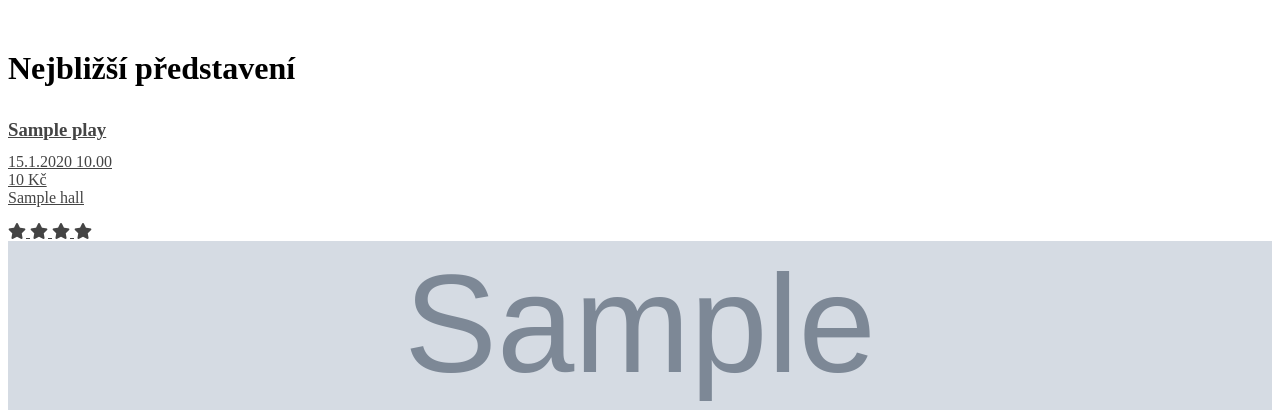
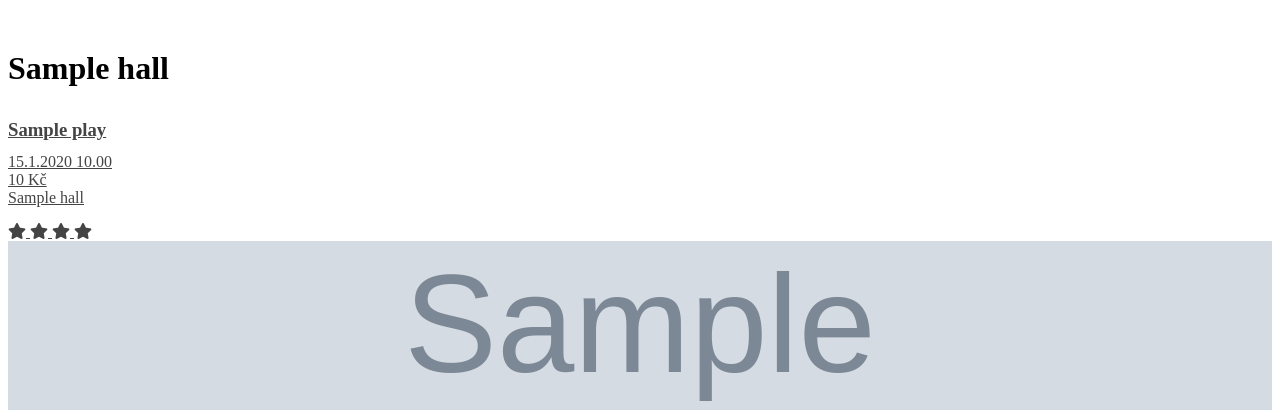
Before and after one commit to martinbuchta/iis, a Symfony app: template templates/homepage.html.twig in a window 1280 px wide. Shown: the part 122-542 px from the top of the page. Run offline with Twig, Linux system fonts and the light colour scheme; the template is opened without the code that fills it: most values are stand-ins (such as "Sample title", 1, 10 or a date in 2020); grey boxes marked "Sample" are stand-in pictures; some libraries are stand-ins or nearby versions.

Commit message:
Performance list by hall

```diff
--- a/templates/homepage.html.twig
+++ b/templates/homepage.html.twig
@@ -5,7 +5,11 @@
         <div class="row performances">
             <div class="col-12">
                 <div class="page-header">
-                    <h1>Nejbližší představení</h1>
+                    {% if hall is defined %}
+                        <h1>{{ hall.name }}</h1>
+                    {% else %}
+                        <h1>Nejbližší představení</h1>
+                    {% endif %}
                 </div>
             </div>
             {% for performance in performances %}
--- a/templates/performance/show.html.twig
+++ b/templates/performance/show.html.twig
@@ -8,7 +8,7 @@
             <div class="col-12">
                 <div class="page-header">
                     <h1>{{ performance.play.name }}</h1>
-                    <h2>{{ performance.time | date('j.n.Y H.i') }}, {{ performance.hall.name }}</h2>
+                    <h2>{{ performance.time | date('j.n.Y H.i') }}, <a href="{{ url('performance_in_hall', {'id': performance.hall.id}) }}">{{ performance.hall.name }}</a></h2>
                 </div>
                 {{ performance.play.staring | raw }}
                 <p>
```
Also changed, not shown: src/Controller/HomepageController.php (+14 -0 lines).
